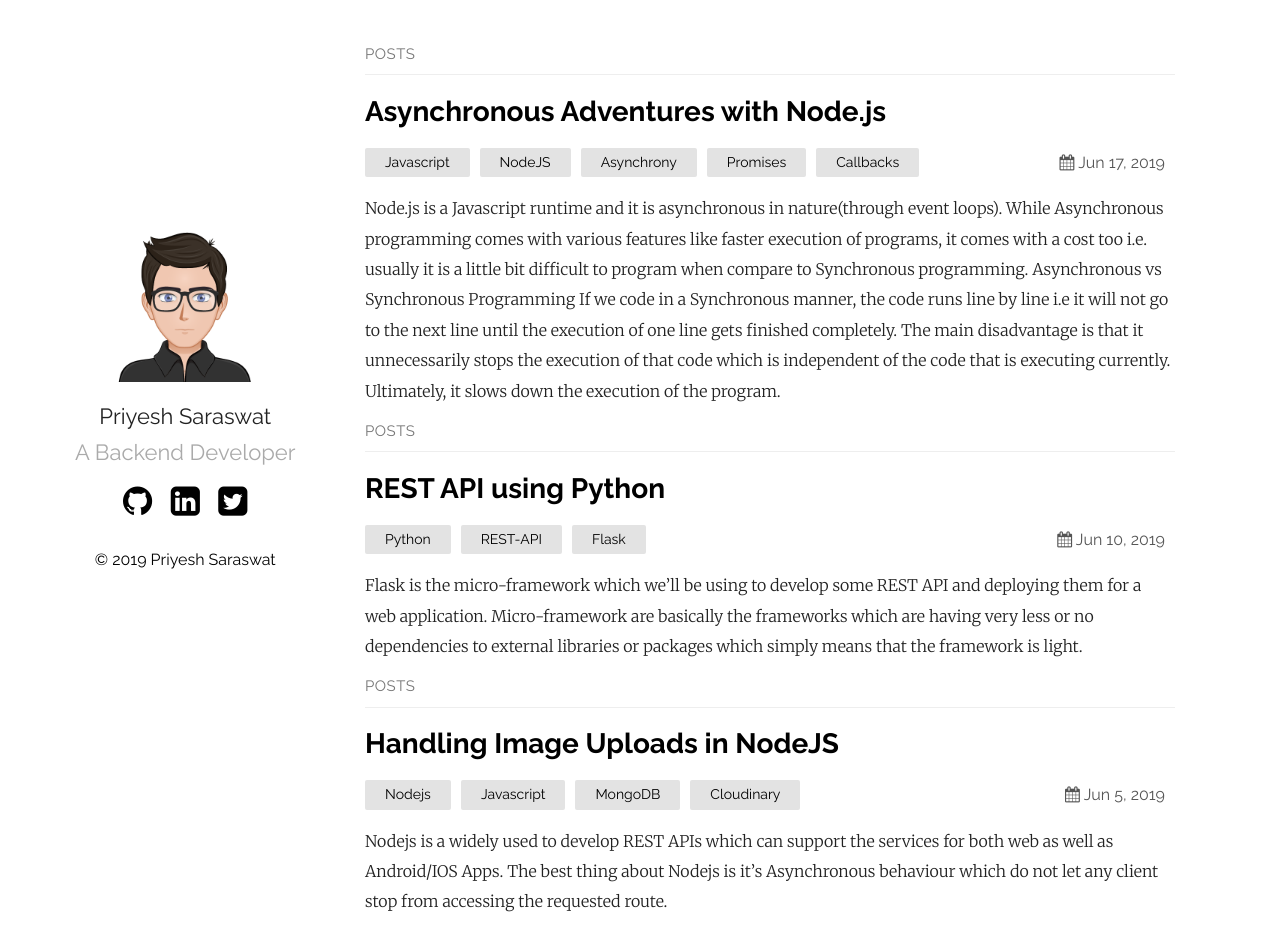
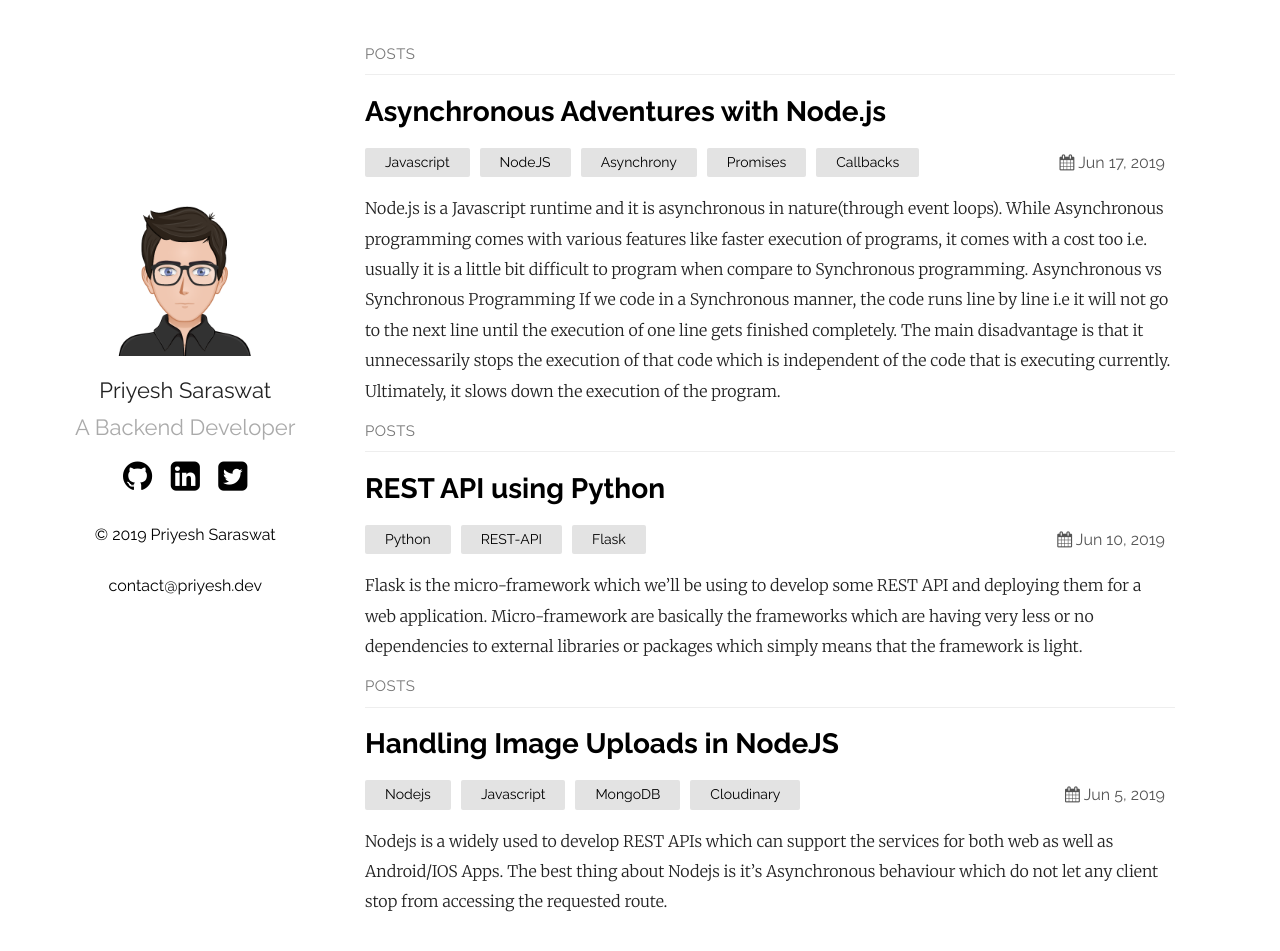
Before and after one commit to codejockey02/plainWhiteJekyll, a Jekyll site: the page built from index.md, in a window 1280 px wide and 962 px high. Shown: the top 951 px of the window. Built offline with Jekyll 4.4.1, drawn with Linux system fonts in a browser that asks for light colours.

Commit message:
email added

```diff
--- a/_layouts/default.html
+++ b/_layouts/default.html
@@ -23,6 +23,7 @@
 				</a>
 			</ul>
 			<p>&copy; 2019 Priyesh Saraswat</p>
+			<p>contact@priyesh.dev</p>
 		</section>
 		<section class="content">
 			{{ content }}
```
